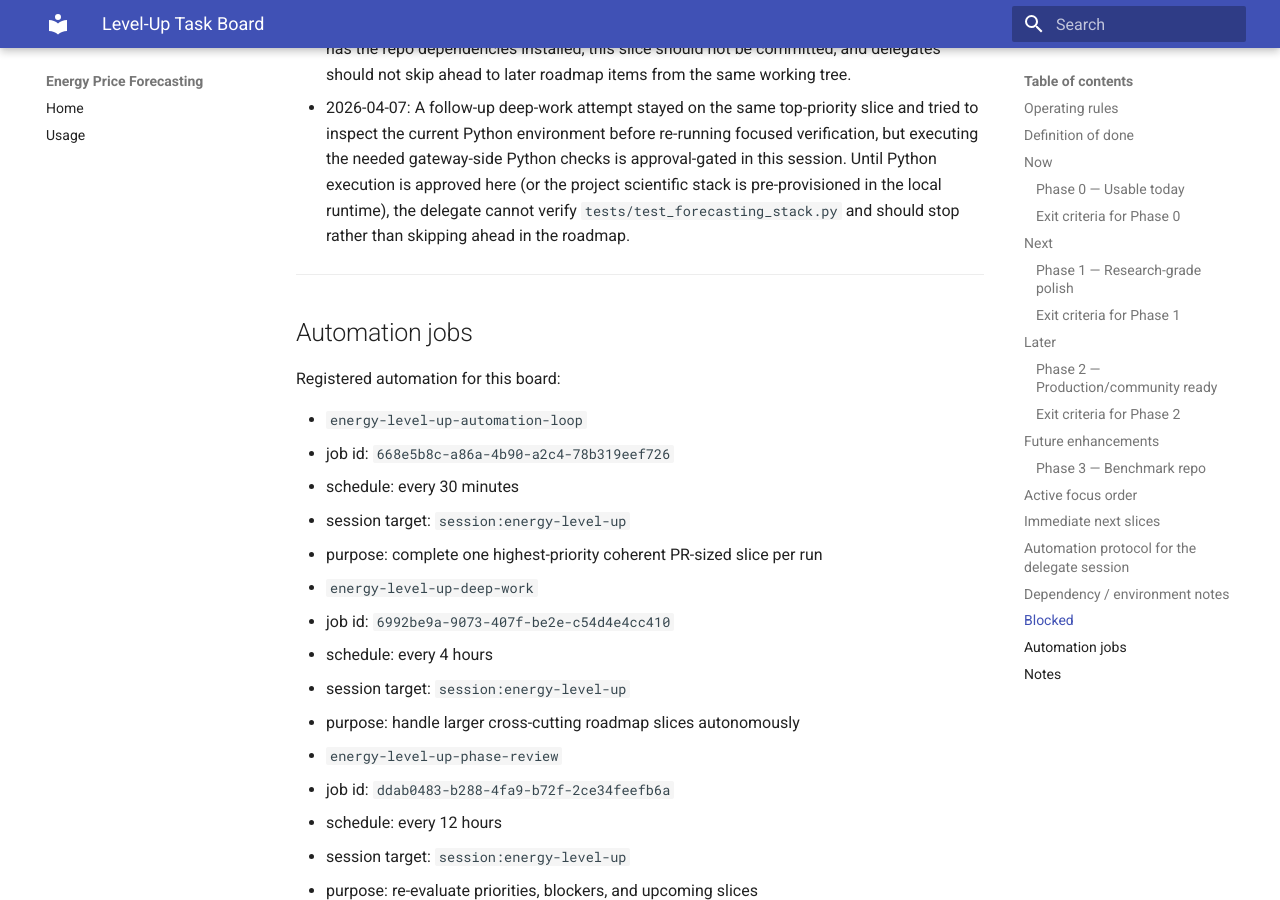
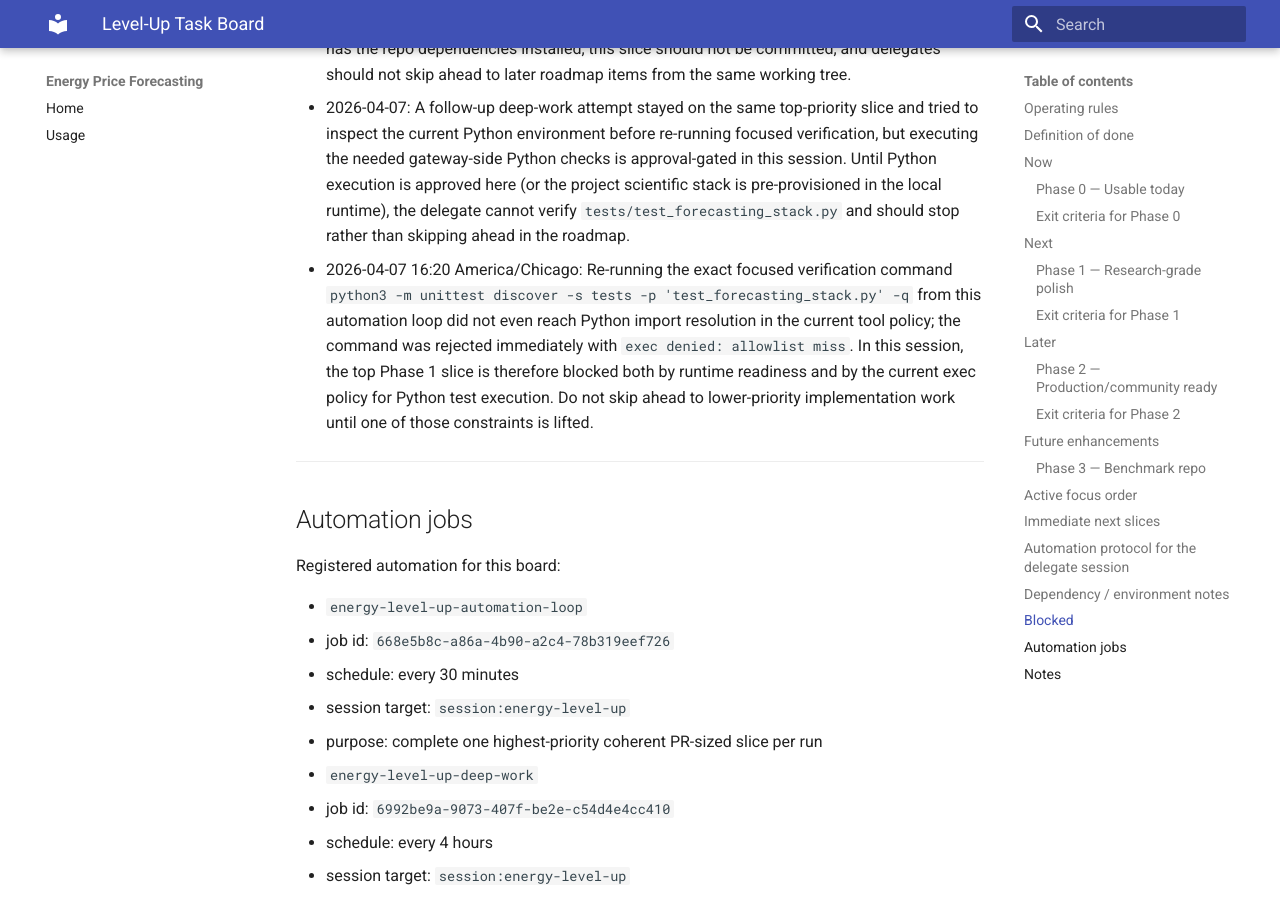
Before and after one commit to Gitty-Gat/Energy-Price-Forecasting, an MkDocs documentation site: the page built from docs/project-plan/LEVEL_UP_TASK_BOARD.md, in a window 1280 px wide and 900 px high, scrolled down 6047 px. Built offline with MkDocs 1.6.1 and Material for MkDocs 9.7.7, drawn with Linux system fonts in a browser that asks for light colours.

Commit message:
docs: record unittest exec-policy blocker

```diff
--- a/docs/project-plan/LEVEL_UP_TASK_BOARD.md
+++ b/docs/project-plan/LEVEL_UP_TASK_BOARD.md
@@ -171,6 +171,7 @@ When the automation session runs, it should:
 - 2026-04-02: `git push` from this environment is not currently safe/available because the configured GitHub SSH credentials are missing (`Permission denied (publickey)`). Local commits can still be created, but remote sync cannot be assumed until SSH auth is configured.
 - 2026-04-02: The focused ingestion/merge/schema/model smoke test slice is still in progress in the working tree (`tests/test_forecasting_stack.py`). Focused verification was attempted with `python3 -m unittest discover -s tests -p 'test_forecasting_stack.py' -q`, but the runtime could not import project dependencies (`ModuleNotFoundError: No module named 'numpy'`). Until the local Python environment has the repo dependencies installed, this slice should not be committed, and delegates should not skip ahead to later roadmap items from the same working tree.
 - 2026-04-07: A follow-up deep-work attempt stayed on the same top-priority slice and tried to inspect the current Python environment before re-running focused verification, but executing the needed gateway-side Python checks is approval-gated in this session. Until Python execution is approved here (or the project scientific stack is pre-provisioned in the local runtime), the delegate cannot verify `tests/test_forecasting_stack.py` and should stop rather than skipping ahead in the roadmap.
+- 2026-04-07 16:20 America/Chicago: Re-running the exact focused verification command `python3 -m unittest discover -s tests -p 'test_forecasting_stack.py' -q` from this automation loop did not even reach Python import resolution in the current tool policy; the command was rejected immediately with `exec denied: allowlist miss`. In this session, the top Phase 1 slice is therefore blocked both by runtime readiness and by the current exec policy for Python test execution. Do not skip ahead to lower-priority implementation work until one of those constraints is lifted.
 
 ---
 
```
